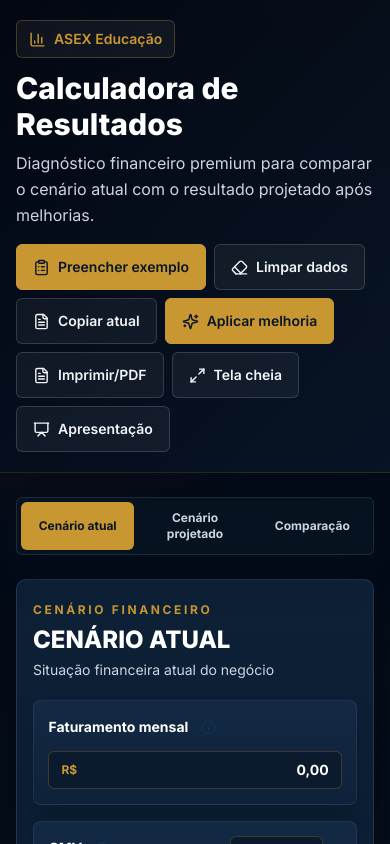
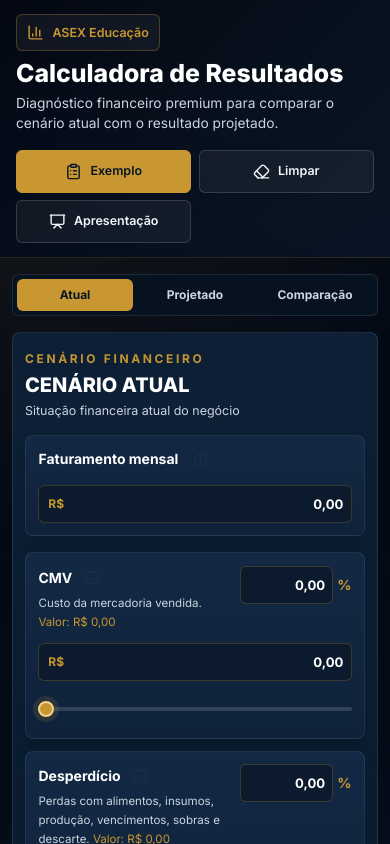
Before and after one commit to FelipeAlves4/Calculadora_AsexEduca-o, a React (Vite) app: page / in a window 390 px wide. Shown: the top 844 px of the page. Built offline with nearby package versions, Linux system fonts and the light colour scheme.

Commit message:
Melhorando usabilidade mobile

```diff
--- a/src/App.tsx
+++ b/src/App.tsx
@@ -1,13 +1,12 @@
-import { useEffect, useMemo, useState } from 'react';
+import { useMemo, useState } from 'react';
 import { ComparisonCards } from './components/ComparisonCards';
 import { ComparisonTable } from './components/ComparisonTable';
 import { Header } from './components/Header';
 import { ResultsCharts } from './components/ResultsCharts';
 import { ScenarioCalculator } from './components/ScenarioCalculator';
 import { createEmptyScenario, exampleCurrentScenario, exampleProjectedScenario } from './data/exampleData';
-import { useLocalStorage } from './hooks/useLocalStorage';
 import { FinancialScenario } from './types/financial';
-import { applyImprovementSimulation, buildComparisonRows, calculateScenario } from './utils/calculations';
+import { buildComparisonRows, calculateScenario } from './utils/calculations';
 
 interface AppState {
   current: FinancialScenario;
@@ -27,8 +26,7 @@ const exampleState = (): AppState => ({
 });
 
 function App() {
-  const [state, setState, restored] = useLocalStorage<AppState>('asex-results-calculator', emptyState());
-  const [message, setMessage] = useState<string | null>(restored ? 'Dados restaurados automaticamente.' : null);
+  const [state, setState] = useState<AppState>(emptyState());
   const [presentationMode, setPresentationMode] = useState(false);
   const [activeTab, setActiveTab] = useState<MobileTab>('current');
 
@@ -36,50 +34,8 @@ function App() {
   const projectedResults = useMemo(() => calculateScenario(state.projected), [state.projected]);
   const comparisonRows = useMemo(() => buildComparisonRows(currentResults, projectedResults), [currentResults, projectedResults]);
 
-  useEffect(() => {
-    const timer = window.setTimeout(() => setMessage('Dados salvos temporariamente.'), 450);
-    return () => window.clearTimeout(timer);
-  }, [state]);
-
-  useEffect(() => {
-    if (!message) {
-      return;
-    }
-
-    const timer = window.setTimeout(() => setMessage(null), 2600);
-    return () => window.clearTimeout(timer);
-  }, [message]);
-
   const setCurrent = (current: FinancialScenario) => setState((previous) => ({ ...previous, current }));
   const setProjected = (projected: FinancialScenario) => setState((previous) => ({ ...previous, projected }));
-
-  const fillExample = () => {
-    setState(exampleState());
-    setMessage('Exemplo preenchido.');
-  };
-
-  const clearData = () => {
-    setState(emptyState());
-    setMessage('Dados limpos.');
-  };
-
-  const copyCurrentToProjected = () => {
-    setState((previous) => ({
-      ...previous,
-      projected: JSON.parse(JSON.stringify(previous.current)) as FinancialScenario,
-    }));
-    setActiveTab('projected');
-    setMessage('Cenário atual copiado para o projetado.');
-  };
-
-  const improveProjection = () => {
-    setState((previous) => ({
-      ...previous,
-      projected: applyImprovementSimulation(previous.current),
-    }));
-    setActiveTab('projected');
-    setMessage('Simulação de melhoria aplicada.');
-  };
 
   const toggleFullscreen = async () => {
     if (!document.fullscreenElement) {
@@ -110,22 +66,19 @@ function App() {
   return (
     <div className={presentationMode ? 'presentation-mode min-h-screen' : 'min-h-screen'}>
       <Header
-        onExample={fillExample}
-        onClear={clearData}
-        onCopyCurrent={copyCurrentToProjected}
-        onImprove={improveProjection}
+        onExample={() => setState(exampleState())}
+        onClear={() => setState(emptyState())}
         onPrint={() => window.print()}
         onFullscreen={toggleFullscreen}
         presentationMode={presentationMode}
         onTogglePresentation={() => setPresentationMode((value) => !value)}
-        message={message}
       />
 
-      <main className="mx-auto grid w-full max-w-7xl gap-6 px-4 py-6 sm:px-6 lg:px-8">
+      <main className="mx-auto grid w-full max-w-7xl gap-4 px-3 py-4 sm:gap-6 sm:px-6 sm:py-6 lg:px-8">
         <nav className="mobile-tabs" aria-label="Seções da calculadora">
           {[
-            ['current', 'Cenário atual'],
-            ['projected', 'Cenário projetado'],
+            ['current', 'Atual'],
+            ['projected', 'Projetado'],
             ['comparison', 'Comparação'],
           ].map(([key, label]) => (
             <button
@@ -156,8 +109,6 @@ function App() {
               results={projectedResults}
               onChange={setProjected}
               accent="projected"
-              onCopyCurrent={copyCurrentToProjected}
-              onImprove={improveProjection}
             />
           </div>
         </div>
--- a/src/components/Header.tsx
+++ b/src/components/Header.tsx
@@ -1,62 +1,48 @@
-import { BarChart3, ClipboardList, Eraser, FileText, Maximize2, Presentation, Sparkles } from 'lucide-react';
+import { BarChart3, ClipboardList, Eraser, FileText, Maximize2, Presentation } from 'lucide-react';
 
 interface HeaderProps {
   onExample: () => void;
   onClear: () => void;
-  onCopyCurrent: () => void;
-  onImprove: () => void;
   onPrint: () => void;
   onFullscreen: () => void;
   presentationMode: boolean;
   onTogglePresentation: () => void;
-  message: string | null;
 }
 
 export const Header = ({
   onExample,
   onClear,
-  onCopyCurrent,
-  onImprove,
   onPrint,
   onFullscreen,
   presentationMode,
   onTogglePresentation,
-  message,
 }: HeaderProps) => (
   <header className="site-header">
     <div className="mx-auto flex w-full max-w-7xl flex-col gap-4 px-4 py-5 sm:px-6 lg:px-8">
       <div className="flex flex-col gap-4 lg:flex-row lg:items-end lg:justify-between">
         <div className="max-w-3xl">
-          <div className="mb-3 inline-flex items-center gap-2 rounded-md border border-gold-500/30 bg-white/5 px-3 py-2 text-sm font-semibold text-gold-500">
+          <div className="brand-pill">
             <BarChart3 size={17} />
             ASEX Educação
           </div>
-          <h1 className="text-3xl font-extrabold text-white sm:text-4xl">Calculadora de Resultados</h1>
-          <p className="mt-2 text-base leading-relaxed text-slate-300">
-            Diagnóstico financeiro premium para comparar o cenário atual com o resultado projetado após melhorias.
+          <h1 className="site-title">Calculadora de Resultados</h1>
+          <p className="site-subtitle">
+            Diagnóstico financeiro premium para comparar o cenário atual com o resultado projetado.
           </p>
         </div>
 
-        <div className="header-actions flex flex-wrap gap-2">
+        <div className="header-actions">
           <button type="button" className="primary-button" onClick={onExample}>
             <ClipboardList size={17} />
-            Preencher exemplo
+            Exemplo
           </button>
-          <button type="button" className="secondary-button secondary-action" onClick={onClear}>
+          <button type="button" className="secondary-button" onClick={onClear}>
             <Eraser size={17} />
-            Limpar dados
-          </button>
-          <button type="button" className="secondary-button secondary-action" onClick={onCopyCurrent}>
-            <FileText size={17} />
-            Copiar atual
-          </button>
-          <button type="button" className="primary-button" onClick={onImprove}>
-            <Sparkles size={17} />
-            Aplicar melhoria
+            Limpar
           </button>
           <button type="button" className="secondary-button secondary-action" onClick={onPrint}>
             <FileText size={17} />
-            Imprimir/PDF
+            PDF
           </button>
           <button type="button" className="secondary-button secondary-action" onClick={onFullscreen}>
             <Maximize2 size={17} />
@@ -72,7 +58,6 @@ export const Header = ({
           </button>
         </div>
       </div>
-      {message && <div className="status-message">{message}</div>}
     </div>
   </header>
 );
--- a/src/components/ScenarioCalculator.tsx
+++ b/src/components/ScenarioCalculator.tsx
@@ -1,4 +1,3 @@
-import { Copy, Sparkles } from 'lucide-react';
 import { INDICATOR_CONFIG, REVENUE_DESCRIPTION } from '../data/indicatorConfig';
 import { FinancialScenario, IndicatorKey, ScenarioResults } from '../types/financial';
 import {
@@ -16,26 +15,16 @@ interface ScenarioCalculatorProps {
   results: ScenarioResults;
   onChange: (scenario: FinancialScenario) => void;
   accent: 'current' | 'projected';
-  onCopyCurrent?: () => void;
-  onImprove?: () => void;
 }
 
-export const ScenarioCalculator = ({
-  title,
-  scenario,
-  results,
-  onChange,
-  accent,
-  onCopyCurrent,
-  onImprove,
-}: ScenarioCalculatorProps) => {
+export const ScenarioCalculator = ({ title, scenario, results, onChange, accent }: ScenarioCalculatorProps) => {
   const updateAmount = (key: IndicatorKey, amount: number, max: number) => onChange(updateIndicatorByAmount(scenario, key, amount, max));
   const updatePercentage = (key: IndicatorKey, percentage: number, max: number) =>
     onChange(updateIndicatorByPercentage(scenario, key, percentage, max));
 
   return (
     <section className={`scenario-panel ${accent === 'projected' ? 'scenario-panel-projected' : ''}`}>
-      <div className="mb-5 flex flex-col gap-3 sm:flex-row sm:items-start sm:justify-between">
+      <div className="scenario-title-row">
         <div>
           <span className="text-xs font-bold uppercase tracking-[0.22em] text-gold-500">Cenário financeiro</span>
           <h2 className="mt-1 text-2xl font-extrabold uppercase text-white">{title}</h2>
@@ -45,18 +34,6 @@ export const ScenarioCalculator = ({
               : 'Situação financeira atual do negócio'}
           </p>
         </div>
-        {accent === 'projected' && (
-          <div className="flex flex-wrap gap-2">
-            <button type="button" className="mini-action-button" onClick={onCopyCurrent}>
-              <Copy size={15} />
-              Copiar atual
-            </button>
-            <button type="button" className="mini-action-button mini-action-button-gold" onClick={onImprove}>
-              <Sparkles size={15} />
-              Aplicar melhoria
-            </button>
-          </div>
-        )}
       </div>
 
       <div className="indicator-card mb-4">
--- a/src/styles.css
+++ b/src/styles.css
@@ -29,14 +29,26 @@
 
 @layer components {
   .site-header {
-    position: sticky;
-    top: 0;
-    z-index: 30;
     border-bottom: 1px solid rgba(201, 151, 50, 0.2);
     background:
       linear-gradient(135deg, rgba(2, 7, 19, 0.96), rgba(8, 21, 38, 0.94)),
       radial-gradient(circle at 85% 0%, rgba(201, 151, 50, 0.18), transparent 30rem);
-    backdrop-filter: blur(18px);
+  }
+
+  .brand-pill {
+    @apply mb-3 inline-flex items-center gap-2 rounded-md border border-gold-500/30 bg-white/5 px-3 py-2 text-sm font-semibold text-gold-500;
+  }
+
+  .site-title {
+    @apply text-3xl font-extrabold text-white sm:text-4xl;
+  }
+
+  .site-subtitle {
+    @apply mt-2 text-base leading-relaxed text-slate-300;
+  }
+
+  .header-actions {
+    @apply flex flex-wrap gap-2;
   }
 
   .primary-button,
@@ -76,7 +88,7 @@
   }
 
   .mobile-tabs {
-    @apply sticky top-[105px] z-20 grid grid-cols-3 gap-1 rounded-md border border-white/10 bg-[#071321]/95 p-1 shadow-soft backdrop-blur md:hidden;
+    @apply sticky top-0 z-20 grid grid-cols-3 gap-1 rounded-md border border-white/10 bg-[#071321]/95 p-1 shadow-soft backdrop-blur md:hidden;
   }
 
   .mobile-tab {
@@ -99,6 +111,10 @@
       radial-gradient(circle at top right, rgba(201, 151, 50, 0.11), transparent 24rem);
     box-shadow: 0 22px 50px rgba(0, 0, 0, 0.28);
     padding: 1rem;
+  }
+
+  .scenario-title-row {
+    @apply mb-5 flex flex-col gap-3 sm:flex-row sm:items-start sm:justify-between;
   }
 
   .scenario-panel-projected {
@@ -298,8 +314,7 @@
   }
 }
 
-.presentation-mode .secondary-action,
-.presentation-mode .status-message {
+.presentation-mode .secondary-action {
   display: none;
 }
 
@@ -308,6 +323,44 @@
 }
 
 @media (max-width: 767px) {
+  .site-header > div {
+    padding-top: 0.9rem;
+    padding-bottom: 0.9rem;
+  }
+
+  .brand-pill {
+    margin-bottom: 0.55rem;
+    padding: 0.45rem 0.65rem;
+    font-size: 0.78rem;
+  }
+
+  .site-title {
+    font-size: 1.55rem;
+    line-height: 1.1;
+  }
+
+  .site-subtitle {
+    margin-top: 0.45rem;
+    font-size: 0.86rem;
+    line-height: 1.45;
+  }
+
+  .header-actions {
+    display: grid;
+    grid-template-columns: repeat(2, minmax(0, 1fr));
+    gap: 0.45rem;
+  }
+
+  .header-actions button {
+    min-height: 2.6rem;
+    padding: 0.65rem 0.55rem;
+    font-size: 0.78rem;
+  }
+
+  .header-actions .secondary-action {
+    display: none;
+  }
+
   .mobile-panel-hidden {
     display: none;
   }
@@ -318,6 +371,75 @@
 
   .scenario-grid {
     display: block;
+  }
+
+  .scenario-panel,
+  .content-section {
+    border-radius: 8px;
+    padding: 0.75rem;
+  }
+
+  .scenario-title-row {
+    margin-bottom: 0.9rem;
+  }
+
+  .scenario-title-row h2 {
+    font-size: 1.25rem;
+    line-height: 1.2;
+  }
+
+  .scenario-title-row p {
+    font-size: 0.78rem;
+  }
+
+  .indicator-card {
+    padding: 0.78rem;
+  }
+
+  .indicator-card > div:first-child {
+    align-items: flex-start;
+    gap: 0.65rem;
+  }
+
+  .indicator-card p {
+    font-size: 0.72rem;
+  }
+
+  .field-shell {
+    min-height: 2.35rem;
+  }
+
+  .field-input {
+    padding-left: 0.45rem;
+    padding-right: 0.45rem;
+    font-size: 0.82rem;
+  }
+
+  .field-affix {
+    padding-left: 0.55rem;
+    padding-right: 0.35rem;
+  }
+
+  .profit-card {
+    padding: 0.8rem;
+  }
+
+  .profit-card-title {
+    letter-spacing: 0.18em;
+  }
+
+  .section-heading h2 {
+    font-size: 1.25rem;
+  }
+
+  .metric-card {
+    padding: 0.85rem;
+  }
+
+  .comparison-table-shell th,
+  .comparison-table-shell td {
+    padding: 0.7rem 0.75rem;
+    white-space: nowrap;
   }
 }
 
```
Also changed, not shown: 1 other file (tests, documents, lock files or other folders).
